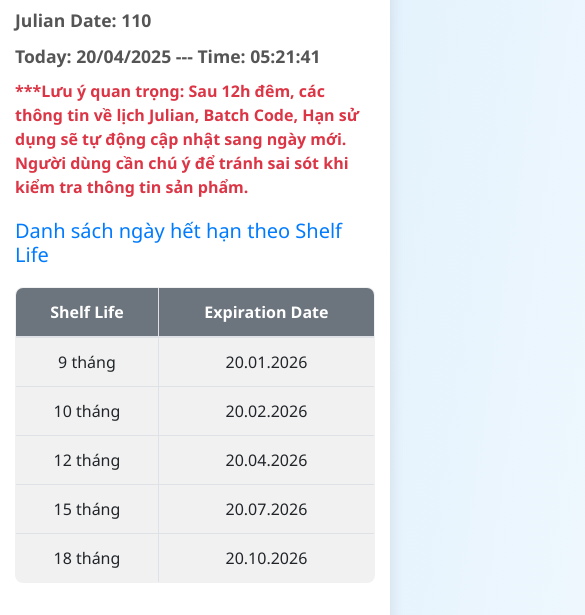
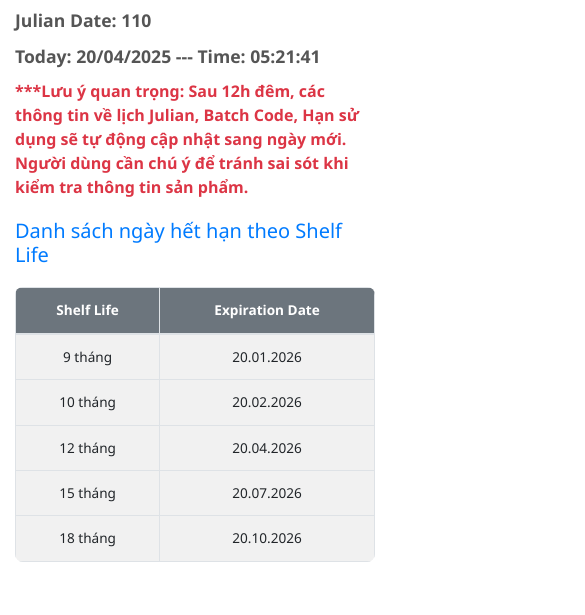
Before and after one commit to TuBui-1011/Julian-Date-And-Batch-Code-Display, a plain HTML site: page index.html in a window 390 px wide. Shown: the part 166-781 px from the top of the page, 585 px wide, since content can reach past the window. Drawn offline with nearby package versions, Linux system fonts and the light colour scheme.

Commit message:
Update index.html

```diff
--- a/index.html
+++ b/index.html
@@ -62,6 +62,12 @@
       .container {
         padding: 15px;
       }
+      table {
+    font-size: 0.85rem;
+    }
+    th, td {
+    white-space: nowrap;
+    }
     }
     </style>
     <script>
@@ -897,7 +903,7 @@
             Người dùng cần chú ý để tránh sai sót khi kiểm tra thông tin sản phẩm.
         </p>
               <!-- Đoạn mã hiển thị ngày hết hạn -->
-<div id="expiry-info">
+<div id="expiry-info" class="table-responsive" >
     <h5 class="text-primary">Danh sách ngày hết hạn theo Shelf Life</h5>
     <table class="table table-bordered">
         <thead>
@@ -915,6 +921,7 @@
         </tbody>
     </table>
 </div>
+<div class="table-responsive">
         <table class="table table-bordered">
             <thead>
                 <tr>
@@ -964,7 +971,6 @@
                     <td id="batchCode34"></td>
                     <td id="expirationDate34"></td>
                 </tr>
-                <br>
                 <tr>
                     <td>3IN1</td>
                     <td>SANKO 48</td>
@@ -1094,7 +1100,7 @@
                 </tbody>
             </tbody>
         </table>
-    </div>
+</div>
     <script src="https://code.jquery.com/jquery-3.5.1.slim.min.js"></script>
     <script src="https://cdn.jsdelivr.net/npm/@popperjs/core@2.9.2/dist/umd/popper.min.js"></script>
     <script src="https://stackpath.bootstrapcdn.com/bootstrap/4.5.2/js/bootstrap.min.js"></script>
```
